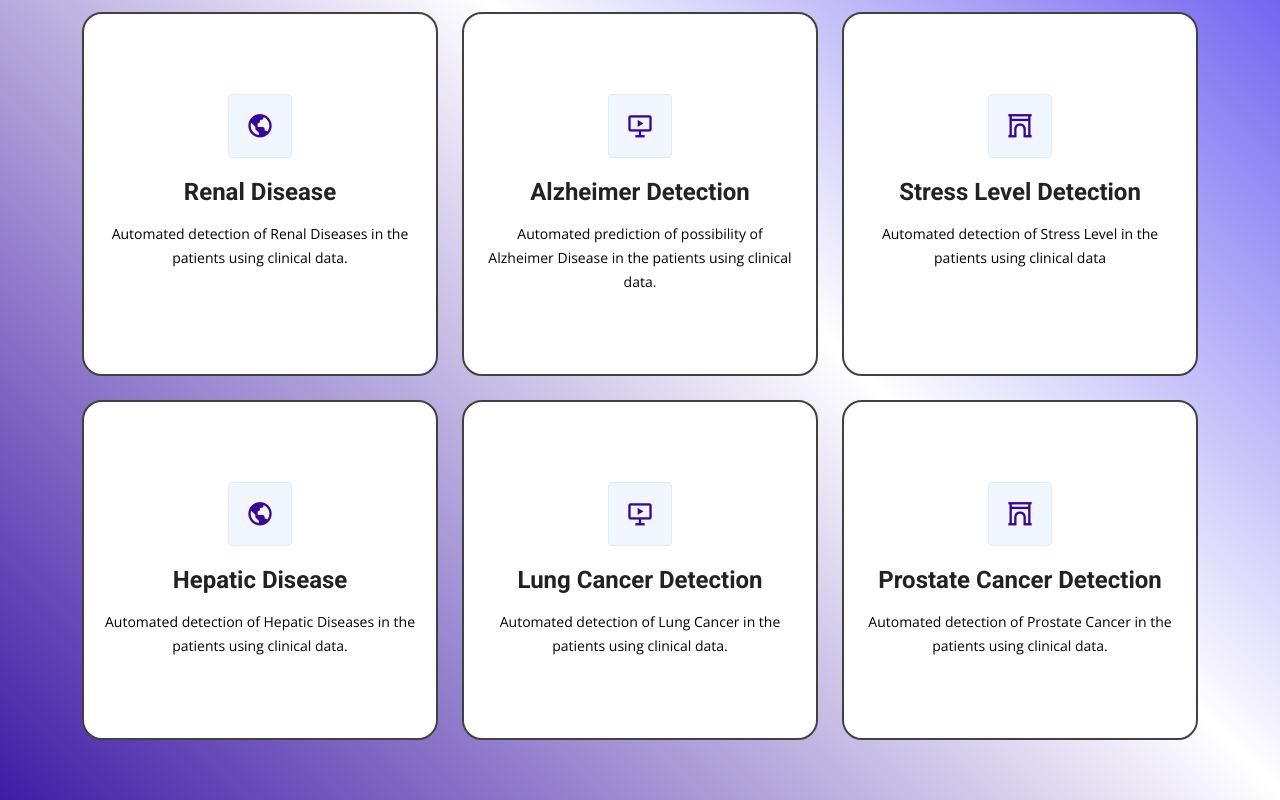
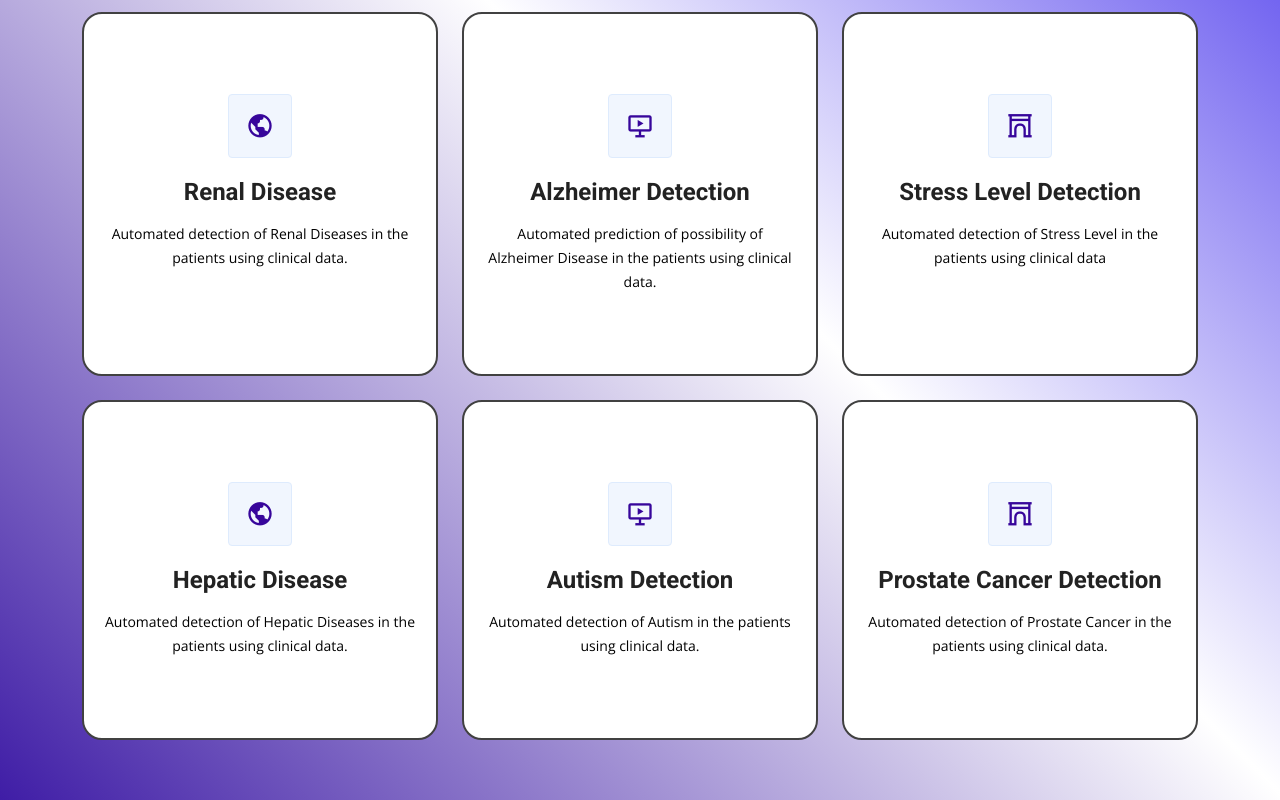
Before and after one commit to My-Web-Station/CureAll, a plain HTML site: page index.html in a window 1280 px wide. Shown: the part 495-1295 px from the top of the page. Drawn offline with nearby package versions, Linux system fonts and the light colour scheme; a script that the page names is missing.

Commit message:
Update index.html

```diff
--- a/index.html
+++ b/index.html
@@ -104,8 +104,8 @@
           <div class="col-lg-4 col-md-6 d-flex align-items-stretch mt-4" data-aos="zoom-in" data-aos-delay="200">
             <div class="icon-box">
               <div class="icon"><i class="bx bx-slideshow"></i></div>
-              <h4><a href="https://lung-cancer-detection.streamlit.app/" target="_blank">Lung Cancer Detection</a></h4>
-              <p>Automated detection of Lung Cancer in the patients using clinical data.</p>
+              <h4><a href="https://autism-detector.streamlit.app/" target="_blank">Autism Detection</a></h4>
+              <p>Automated detection of Autism in the patients using clinical data.</p>
             </div>
           </div>
 
```
